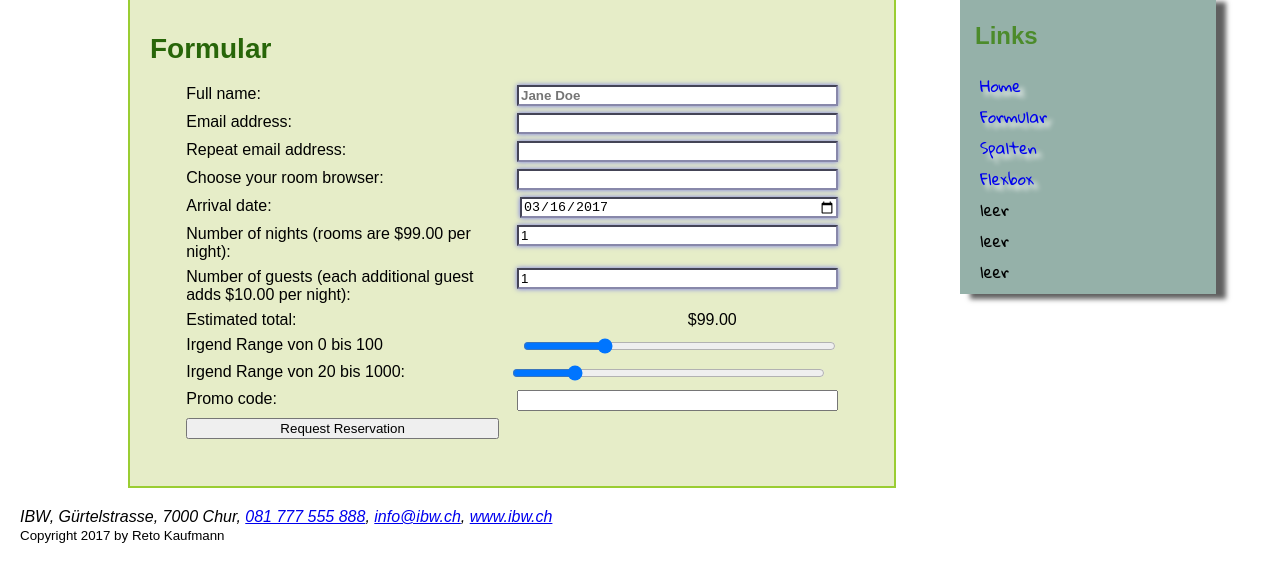
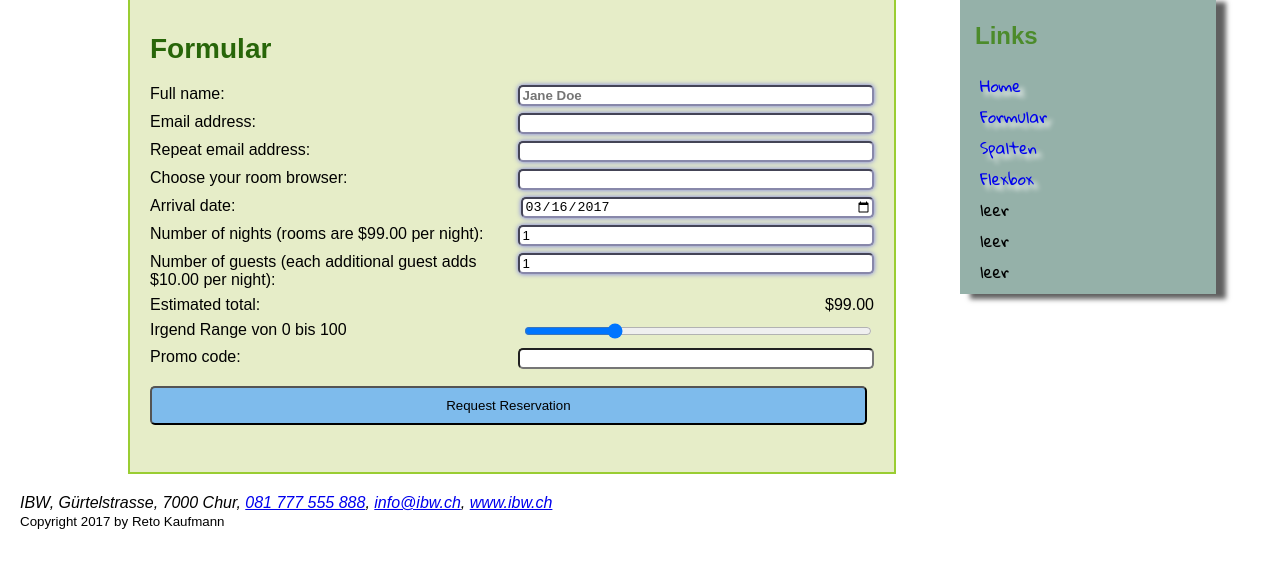
Before and after one commit to Reto7/htmlcss, a plain HTML site: page html/formular.html in a window 1280 px wide. Shown: the part 118-700 px from the top of the page. Drawn offline with Linux system fonts and the light colour scheme; a web font is replaced by a local one.

Commit message:
v2 mit Flex

```diff
--- a/html/css/style.css
+++ b/html/css/style.css
@@ -230,8 +230,9 @@ img {
 form {
     display: flex;
     flex-direction: column;
-    width: 90%;
+    max-width: 900px;
     margin: 20px auto;
+    box-sizing: border-box;
 }
 
 .form-element-group {
@@ -240,6 +241,7 @@ form {
     justify-content: space-between;
     align-items: flex-start;  /* damit richtet sich das Input Feld dem Label an */
     margin-bottom: 7px;
+ /* flex-direction: row-reverse; */
 }
 
 .names input {
@@ -247,16 +249,24 @@ form {
 }
 
 label {
-   /* width: 100%;*/
+   /* einfache loesung ohne flexbox, einfach alles 100% (label und input) */
+   /* width: 100%; */
+    flex-grow: 1;
 }
 
 label, input {
     width: 48%;
     flex-basis: auto;
+    border-radius: 5px;
+
 }
 
-input [type=submit] {
+input[type=submit] {
     width: 99%;
+    background:none;
+    background-color: #7ebbec;
+    padding:10px;
+    margin-top: 10px;
 }
 
 fieldset {
@@ -266,9 +276,6 @@ fieldset {
     */
 }
 
-.superout {
-    width: 150px;
-}
 
 /*
 input {
--- a/html/formular.html
+++ b/html/formular.html
@@ -103,18 +103,6 @@
                 <input type="range" min="0" max="100" value="25" id="range" name="range"/>
             </div>
 
-    <!--    <fieldset>-->
-            <div class="form-element-group">
-                <label for="rangeVal">Irgend Range von 20 bis 1000:</label>
-                <input type ="range" max="1000" min="20" name="rangeVal" id="rangeVal"
-                       onchange="document.getElementById('rangeValLabel').innerHTML = this.value;"
-                       step="1" value="200">
-                </input>
-                <span id="rangeValLabel"></span>
-            </div>
-   <!--     </fieldset>-->
-
-
             <div class="form-element-group">
                 <label>Promo code:</label>
                 <input type="text" id="promo" name="promo" pattern="[A-Za-z0-9]{6}"
```
